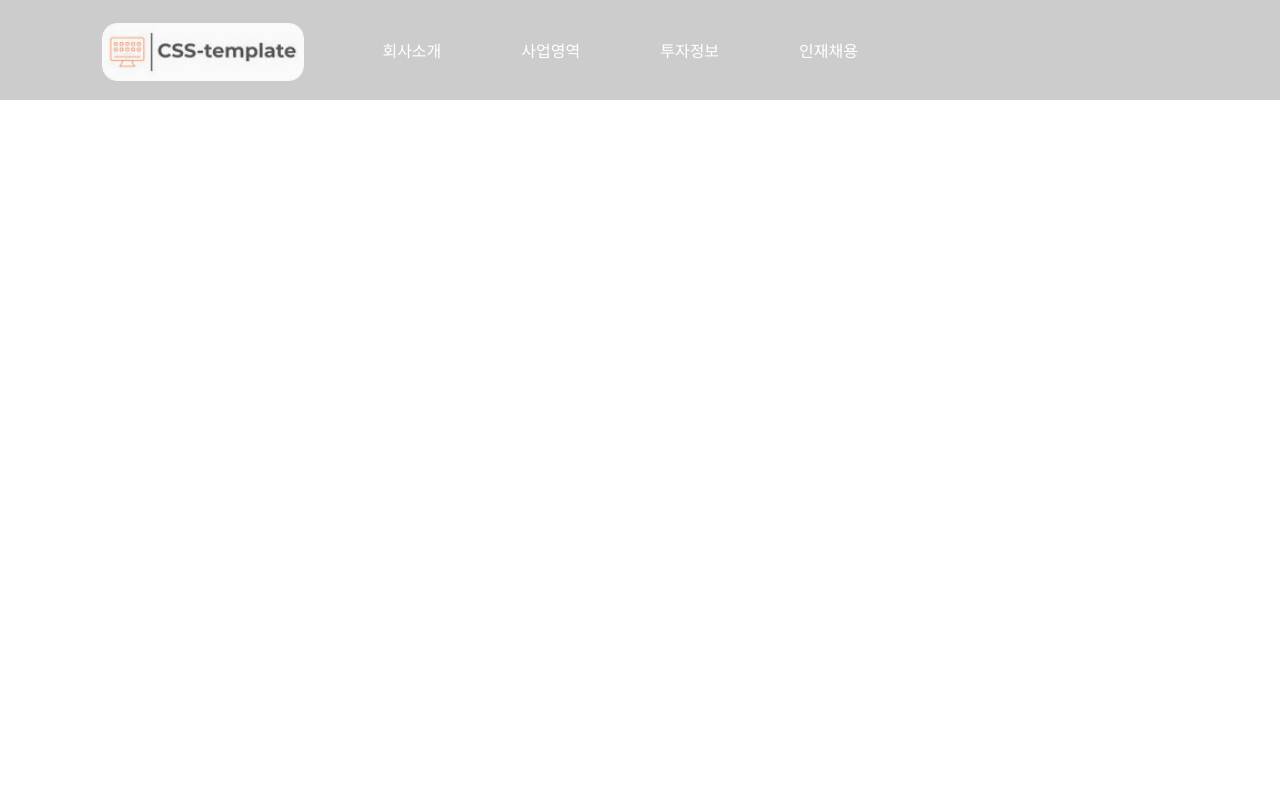
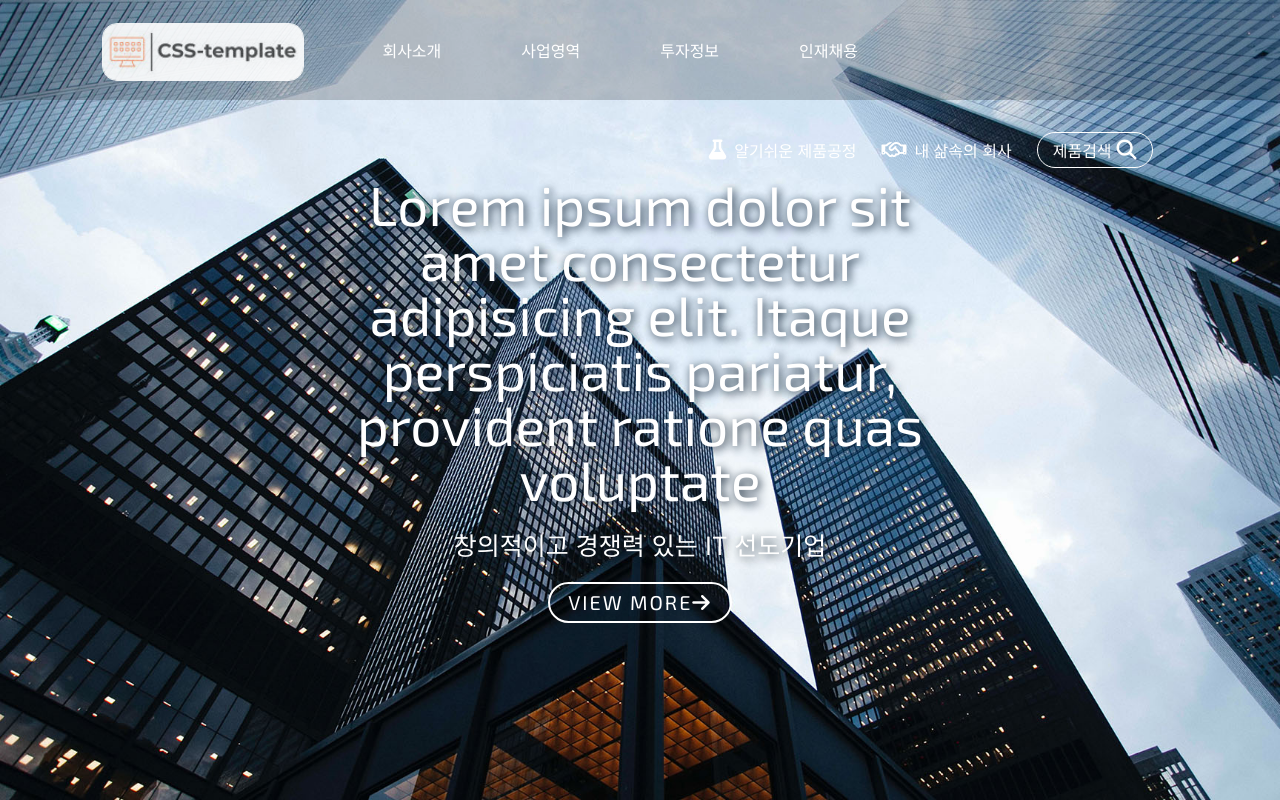
Before and after one commit to LeeKM321/css-template-company202409, a plain HTML site: page index.html in a window 1280 px wide. Drawn offline with nearby package versions, Linux system fonts and the light colour scheme.

Commit message:
section.main 작성 완료

```diff
--- a/index.html
+++ b/index.html
@@ -52,6 +52,21 @@
           </nav>
         </div>
       </header>
+      <!-- end header -->
+
+      <!-- section main -->
+      <section class="main">
+        <div class="main-title">
+          <h2 class="en">
+            Lorem ipsum dolor sit amet consectetur adipisicing elit. Itaque
+            perspiciatis pariatur, provident ratione quas voluptate
+          </h2>
+          <p>창의적이고 경쟁력 있는 IT 선도기업</p>
+          <a href="#" class="view en"
+            >VIEW MORE<i class="fa-solid fa-arrow-right"></i
+          ></a>
+        </div>
+      </section>
     </div>
   </body>
 </html>
--- a/main.css
+++ b/main.css
@@ -123,3 +123,79 @@ header .inner-header .tnb li:last-child a:hover {
     background: #fff;
     color: #ff8342;
 }
+
+
+/* -------------------section.main style---------------------------- */
+
+section.main {
+    background: url(./img/vis_4.jpg) no-repeat center / cover fixed;
+    height: 100vh;
+    position: relative;
+}
+
+section.main .main-title {
+    /* background: gray; */
+
+    width: 45%;
+
+    position: absolute;
+    top: 50%;
+    left: 50%;
+    transform: translate(-50%, -50%);
+
+    color: #fff;
+    text-align: center;
+    text-shadow: 2px 2px 10px #123;
+
+    animation: uprise 1s;
+}
+
+@keyframes uprise {
+    from {
+        opacity: 0;
+        top: 60%;
+    }
+    to {
+        opacity: 1;
+        top: 50%;
+    }
+}
+
+section.main .main-title h2 {
+    font-size: 55px;
+}
+
+section.main .main-title p {
+    font-size: 25px;
+    margin: 25px 0;
+}
+
+section.main .main-title .view {
+    font-size: 20px;
+    letter-spacing: 2px;
+
+    display: block;
+    width: 180px;
+    margin: 0 auto;
+    border: 2px solid #fff;
+    border-radius: 40px;
+    padding: 8px 0;
+
+    position: relative;
+    overflow: hidden;
+}
+
+section.main .main-title .view::after {
+    content: '';
+    width: 0;
+    height: 100%;
+    background: rgba(255, 255, 255, 0.4);
+    position: absolute;
+    top: 0;
+    left: 0;
+    transition: 0.3s;
+}
+
+section.main .main-title .view:hover::after {
+    width: 100%;
+}
```
